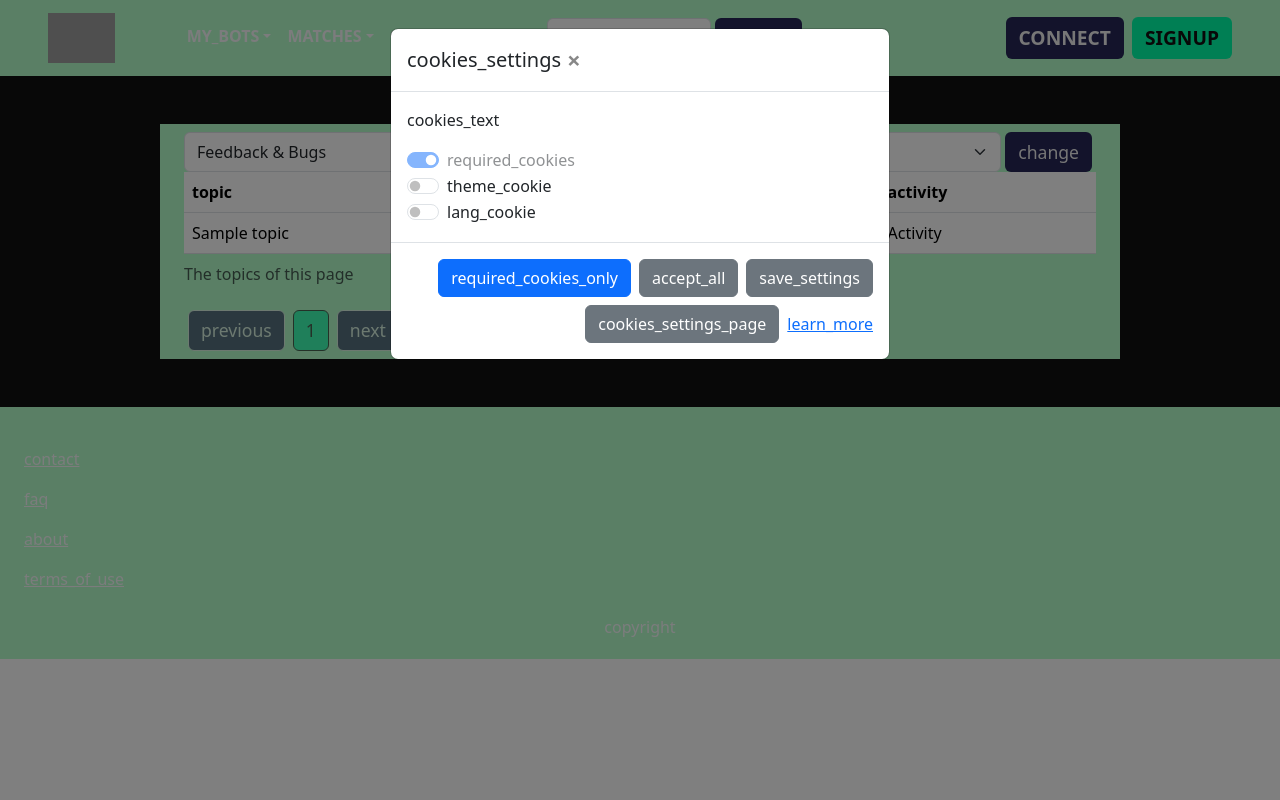
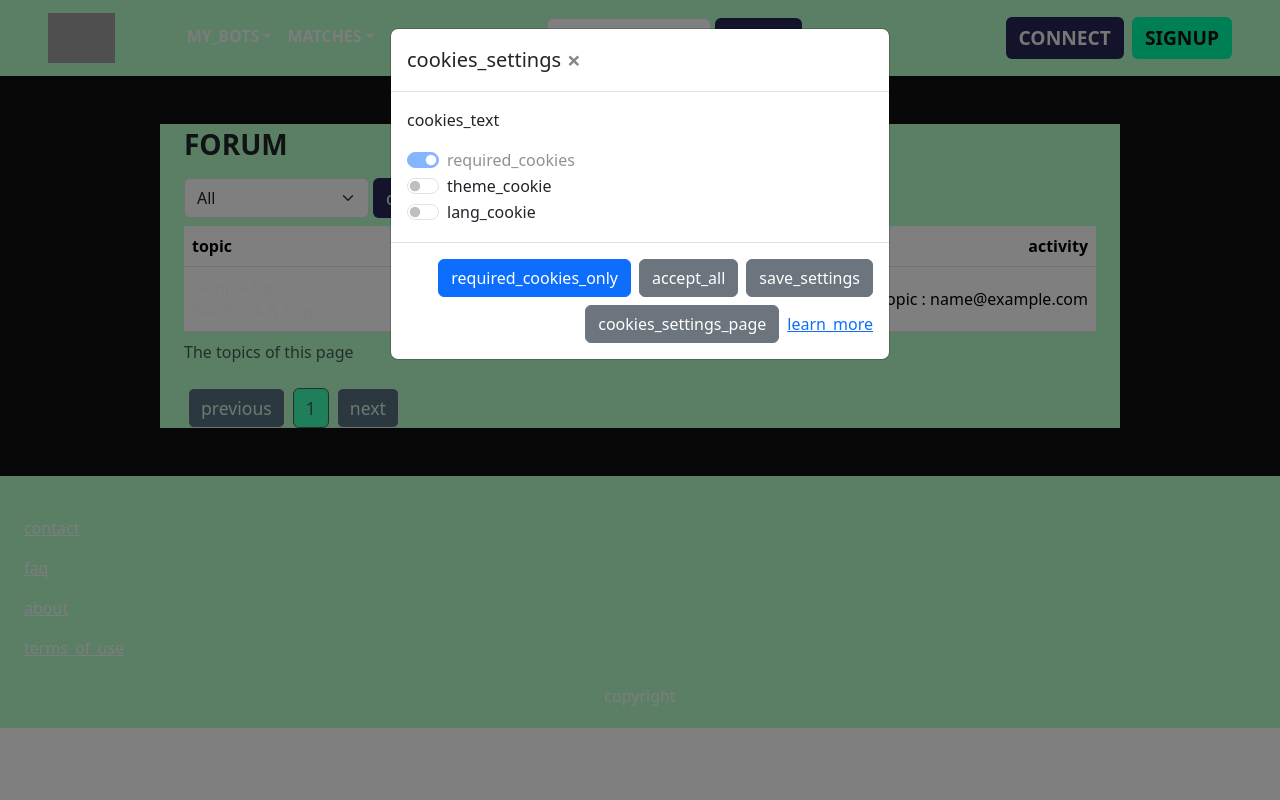
Before and after one commit to Myrrhe/aston-project-3, a Django app: page /fr/forum/main in a window 1280 px wide. Run offline with Django 5.2, Linux system fonts and the light colour scheme; data comes from the database, SQL or seed files in the repository; both versions use the stored data as it was after the commit; tables that the repository leaves empty hold one stand-in row (values such as "Sample post"); parts of the project's set-up code (start-up, migrations or seed data) failed here and were passed over; some libraries are stand-ins or nearby versions; grey boxes are pictures that could not be loaded.

Commit message:
Made that the topic can be filtered.

```diff
--- a/aston_project_3/apps/forum/models/post_model.py
+++ b/aston_project_3/apps/forum/models/post_model.py
@@ -26,6 +26,7 @@ class Post(TimestampedModel):
         on_delete=models.PROTECT,
         verbose_name=_("topic"),
         help_text=_("topic_of_post_help_text"),
+        related_name="posts",
     )
     content = models.TextField(
         max_length=4096,
--- a/aston_project_3/apps/forum/models/topic_section_model.py
+++ b/aston_project_3/apps/forum/models/topic_section_model.py
@@ -25,8 +25,8 @@ class TopicSection(TimestampedModel):
         default=False,
         null=False,
         blank=False,
-        verbose_name=_("deleted"),
-        help_text=_("deleted_help_text"),
+        verbose_name=_("name"),
+        help_text=_("name_help_text"),
     )
     description = models.TextField(
         max_length=4096,
--- a/aston_project_3/apps/forum/urls.py
+++ b/aston_project_3/apps/forum/urls.py
@@ -2,6 +2,7 @@
 from django.urls import path
 from apps.forum.views import (
     ForumViewSet,
+    TopicViewSet,
 )
 
 app_name = "forum"
@@ -17,4 +18,9 @@ urlpatterns = [
         ForumViewSet.as_view(),
         name="forum-spec",
     ),
+    path(
+        "forum/topic/<uuid:topic_id>/<int:page>",
+        TopicViewSet.as_view(),
+        name="topic",
+    ),
 ]
--- a/aston_project_3/apps/forum/views/__init__.py
+++ b/aston_project_3/apps/forum/views/__init__.py
@@ -1,7 +1,9 @@
 """The module file."""
 from .forum_view import ForumViewSet
+from .topic_view import TopicViewSet
 
 
 __all__ = [
     "ForumViewSet",
+    "TopicViewSet",
 ]
--- a/aston_project_3/apps/forum/views/forum_view.py
+++ b/aston_project_3/apps/forum/views/forum_view.py
@@ -1,5 +1,4 @@
 """The forum view."""
-from django.core.paginator import Paginator
 from django.http import HttpRequest, HttpResponse
 from django.shortcuts import render
 from django.views import View
@@ -22,20 +21,32 @@ class ForumViewSet(View):
         **kwargs,
     ) -> HttpResponse:
         """GET method."""
-        topics = Topic.objects.filter(deleted=False).order_by("-created_at")
-        nb_topics = topics.count()
-        nb_pages = ceil(nb_topics / 10)
-        match type:
-            case "all":
-                topics = topics[(page - 1) * 10 : page * 10]
+        topics = Topic.objects.filter(deleted=False)
+        if type != "all":
+            topics = topics.filter(section__code=type)
+        match category:
+            case "new":
+                topics = topics.order_by("-created_at")
+            case "old":
+                topics = topics.order_by("created_at")
             case _:
                 print("error")
         sections = TopicSection.objects.all()
+        nb_topics = topics.count()
+        nb_pages = ceil(nb_topics / 10)
+        if nb_pages < 1:
+            nb_pages = 1
+        if page < 1:
+            page = 1
+        elif page > nb_pages:
+            page = nb_pages
+        topics = topics[(page - 1) * 10 : page * 10]
         return render(
             request,
             "forum/forum.html",
             context={
                 "topics": topics,
+                "type": type,
                 "sections": sections,
                 "category": category,
                 "page": page,
--- a/aston_project_3/static/js/forum/main.js
+++ b/aston_project_3/static/js/forum/main.js
@@ -1,16 +1,12 @@
 "use strict";
 
-const templateURL = $("#link-section").attr("href");
-
-function getCurrentURL() {
-    return encodeURI(templateURL.replace("PLACEHOLDER_TYPE", $("#section-select option").val()));
-    const section = $("#section-select option").val();
-    const page = $("#main").attr("data-page");
-    const category = $("#main").attr("data-category");
+function getCurrentURL(page, category) {
+    return encodeURI($("#link-" + page + "-page-" + category + "-category").attr("href")
+        .replace("PLACEHOLDER_TYPE", $("#section-select").val()));
 }
 
 function updateURL() {
-    $("#link-section").attr("href", getCurrentURL());
+    $(".update-url").each((_, element) => $(element).attr("href", getCurrentURL($(element).attr("data-page"), $(element).attr("data-category"))));
 }
 
 $("#section-select").on("change", function () {
--- a/aston_project_3/static/style/forum/main.css
+++ b/aston_project_3/static/style/forum/main.css
@@ -1,6 +1,16 @@
-/* .table-topic:nth-child (odd) {
+.navbar-forum {
+    padding: 12px 20px;
+    text-decoration: none;
+}
 
-} */
+.forum-link-selected {
+    background-color: var(--primary-light-hover-color);
+}
+
+.navbar-forum:hover {
+    color: var(--bright-color) !important;
+    background-color: var(--primary-light-hover-color);
+}
 
 .row-topic:nth-child(2n) {
     background-color: var(--white-veil-5-color);
--- a/aston_project_3/templates/base.html
+++ b/aston_project_3/templates/base.html
@@ -42,7 +42,7 @@
 
                         <li class="nav-item dropdown">
                             <a
-                                class="nav-link dropdown-toggle nav-link link-light link-nav h-100 d-flex align-items-center"
+                                class="dropdown-toggle nav-link link-light link-nav h-100 d-flex align-items-center"
                                 href="#"
                                 id="navbarDropdown"
                                 role="button"
@@ -62,8 +62,8 @@
                                 <li>
                                     <a
                                     class="dropdown-item link-light dropdown-nav-item"
-                                    href="/bots-create"
-                                    {% translate "create_new_bot" %}>
+                                    href="/bots-create">
+                                    {% translate "create_new_bot" %}
                                     </a>
                                 </li>
                             </ul>
@@ -71,7 +71,7 @@
 
                         <li class="nav-item dropdown">
                             <a
-                                class="nav-link dropdown-toggle nav-link link-light link-nav h-100 d-flex align-items-center"
+                                class="dropdown-toggle nav-link link-light link-nav h-100 d-flex align-items-center"
                                 href="#"
                                 id="navbarDropdown"
                                 role="button"
@@ -100,7 +100,7 @@
 
                         <li class="nav-item dropdown">
                             <a
-                                class="nav-link dropdown-toggle nav-link link-light link-nav h-100 d-flex align-items-center"
+                                class="dropdown-toggle nav-link link-light link-nav h-100 d-flex align-items-center"
                                 href="#"
                                 id="navbarDropdown"
                                 role="button"
@@ -166,7 +166,7 @@
                         <ul class="navbar-nav align-items-stretch">
                             <li class="nav-item dropdown align-items-stretch">
                                 <a
-                                    class="nav-link dropdown-toggle nav-link link-light link-nav h-100 d-flex align-items-center"
+                                    class="dropdown-toggle nav-link link-light link-nav h-100 d-flex align-items-center"
                                     href="#"
                                     id="navbarDropdown"
                                     role="button"
--- a/aston_project_3/templates/forum/forum.html
+++ b/aston_project_3/templates/forum/forum.html
@@ -13,15 +13,63 @@
     class="h-100 d-flex align-items-center justify-content-center"
     id="main"
     data-page="{{page}}"
+    data-nb-pages="{{nb_pages}}"
     data-category="{{category}}">
 
-    <div class="form-login my-5 py-2 px-4 d-flex flex-column align-items-left justify-content-center w-75">
+    <a
+        id="link-first-page-same-category"
+        class="d-none"
+        href="{% url "forum:forum-spec" type="PLACEHOLDER_TYPE" category=category page="1" %}">
+    </a>
+    <a
+        id="link-prev-page-same-category"
+        class="d-none"
+        href="{% url "forum:forum-spec" type="PLACEHOLDER_TYPE" category=category page=prev_page %}">
+    </a>
+    <a
+        id="link-same-page-old-category"
+        class="d-none"
+        href="{% url "forum:forum-spec" type="PLACEHOLDER_TYPE" category="old" page=page %}">
+    </a>
+    <a
+        id="link-same-page-new-category"
+        class="d-none"
+        href="{% url "forum:forum-spec" type="PLACEHOLDER_TYPE" category="new" page=page %}">
+    </a>
+    <a
+        id="link-same-page-same-category"
+        class="d-none"
+        href="{% url "forum:forum-spec" type="PLACEHOLDER_TYPE" category=category page=page %}">
+    </a>
+    <a
+        id="link-next-page-same-category"
+        class="d-none"
+        href="{% url "forum:forum-spec" type="PLACEHOLDER_TYPE" category=category page=next_page %}">
+    </a>
+    <a
+        id="link-last-page-same-category"
+        class="d-none"
+        href="{% url "forum:forum-spec" type="PLACEHOLDER_TYPE" category=category page=nb_pages %}">
+    </a>
+
+    <div class="form-login my-5 px-4 d-flex flex-column align-items-left justify-content-center w-75">
+        <h1 class="mt-1">{% translate "forum" %}</h1>
 
         <div class="d-flex">
+            <div class="d-flex py-2">
 
                 <select class="form-select" aria-label="Section selection" id="section-select" name="section">
+                    <option
+                        value="all"
+                        class="option-capitalize"
+                        {% if type == "all" %}selected{% endif %}>
+                        {% translate "all" %}
+                    </option>
                     {% for section in sections %}
-                    <option value="{{ section.code }}" class="option-capitalize">
+                        <option
+                            value="{{ section.code }}"
+                            class="option-capitalize"
+                            {% if type == section.code %}selected{% endif %}>
                             {{ section.name }}
                         </option>
                     {% endfor %}
@@ -30,10 +78,31 @@
                 <a
                     class="mx-1 btn small_button button-dark update-url"
                     id="link-section"
-                href="{% url "forum:forum-spec" type="PLACEHOLDER_TYPE" category=category page="1" %}">
+                    data-page="same"
+                    data-category="same"
+                    href="{% url "forum:forum-spec" type="PLACEHOLDER_TYPE" category="PLACEHOLDER_CATEGORY" page="1" %}">
                     {% translate "change" %}
                 </a>
 
+            </div>
+            <div class="d-flex">
+
+                <a
+                    class="update-url link-nav link-light navbar-forum{% if category == "new" %} forum-link-selected{% endif %}"
+                    data-page="same"
+                    data-category="new"
+                    href="{% url "forum:forum-spec" type="PLACEHOLDER_TYPE" category="new" page="1" %}">
+                    {% translate "new" %}
+                </a>
+
+                <a
+                    class="update-url link-nav link-light navbar-forum{% if category == "old" %} forum-link-selected{% endif %}"
+                    data-page="same"
+                    data-category="old"
+                    href="{% url "forum:forum-spec" type="PLACEHOLDER_TYPE" category="old" page="1" %}">
+                    {% translate "old" %}
+                </a>
+            </div>
         </div>
 
         <table class="table text-fore table-topic">
@@ -41,20 +110,25 @@
             <thead>
                 <tr>
                     <th>{% translate "topic" %}</th>
-                    <th>{% translate "replies" %}</th>
-                    <th>{% translate "views" %}</th>
-                    <th>{% translate "activity" %}</th>
+                    <th class="text-center">{% translate "replies" %}</th>
+                    <th class="text-center">{% translate "views" %}</th>
+                    <th class="text-end">{% translate "activity" %}</th>
                 </tr>
             </thead>
 
             {% for topic in topics %}
                 <tr class="row-topic">
-                    <a href="https://www.google.com">
-                        <td>{{topic.title}}</td>
-                        <td>Replies</td>
-                        <td>{{topic.views}}</td>
-                        <td>Activity</td>
+                    <td>
+                        <a
+                            href={% url "forum:topic" topic_id=topic.id page="1" %}
+                            class="link-light text-decoration-none">
+                            <div>{{topic.title}}</div>
+                            <div>{{topic.section.name}}</div>
                         </a>
+                    </td>
+                    <td class="align-middle text-center">{{topic.get_replies}}</td>
+                    <td class="align-middle text-center">{{topic.views}}</td>
+                    <td class="align-middle text-end">{{topic.last_activity}}</td>
                 </tr>
             {% endfor %}
         </table>
@@ -71,7 +145,9 @@
                 <a
                     class="mx-1 btn small_button button-dark update-url"
                     id="prev-page"
-                    href="{% url "forum:forum-spec" type="PLACEHOLDER_TYPE" category=category page=prev_page %}">
+                    data-page="prev"
+                    data-category="same"
+                    href="{% url "forum:forum-spec" type="PLACEHOLDER_TYPE" category="PLACEHOLDER_CATEGORY" page=prev_page %}">
                     {% translate "previous" %}
                 </a>
             {% endif %}
@@ -79,7 +155,9 @@
                 <a
                     class="mx-1 btn small_button button-dark update-url"
                     id="first-page"
-                    href="{% url "forum:forum-spec" type="PLACEHOLDER_TYPE" category=category page="1" %}">
+                    data-page="first"
+                    data-category="same"
+                    href="{% url "forum:forum-spec" type="PLACEHOLDER_TYPE" category="PLACEHOLDER_CATEGORY" page="1" %}">
                     1
                 </a>
             {% endif %}
@@ -103,7 +181,9 @@
                 <a
                     class="mx-1 btn small_button button-dark update-url"
                     id="last-page"
-                    href="{% url "forum:forum-spec" type="PLACEHOLDER_TYPE" category=category page=page %}">
+                    data-page="last"
+                    data-category="same"
+                    href="{% url "forum:forum-spec" type="PLACEHOLDER_TYPE" category="PLACEHOLDER_CATEGORY" page=page %}">
                     {{ nb_pages }}
                 </a>
             {% endif %}
@@ -118,7 +198,9 @@
                 <a
                     class="mx-1 btn small_button button-dark update-url"
                     id="next-page"
-                    href="{% url "forum:forum-spec" type="PLACEHOLDER_TYPE" category=category page=next_page %}">
+                    data-page="next"
+                    data-category="same"
+                    href="{% url "forum:forum-spec" type="PLACEHOLDER_TYPE" category="PLACEHOLDER_CATEGORY" page=next_page %}">
                     {% translate "next" %}
                 </a>
             {% endif %}
```
Also changed, not shown: aston_project_3/apps/forum/fixtures/topic_fixtures.json (+22 -22 lines), aston_project_3/apps/forum/models/topic_model.py (+12 -0 lines), aston_project_3/apps/forum/views/topic_view.py (added, +47 -0 lines), aston_project_3/templates/forum/topic.html (added, +32 -0 lines). Lines whose indentation alone changed are shown as unchanged.
